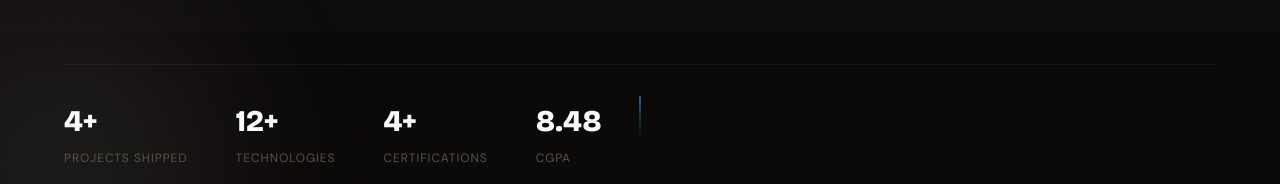
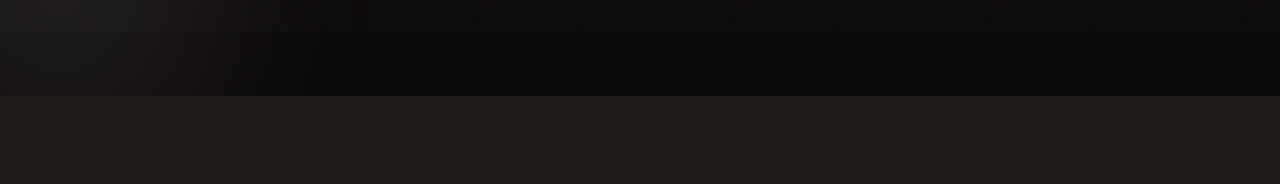
Before and after one commit to rahulm820/Portfolio, a React (Vite) app: page / in a window 1280 px wide. Shown: the part 768-952 px from the top of the page. Built offline with nearby package versions, Linux system fonts and the light colour scheme.

Commit message:
Fixed pipeline failure node 20 cahnged to 24

```diff
--- a/index.html
+++ b/index.html
@@ -26,7 +26,7 @@
     href="https://fonts.googleapis.com/css2?family=Bricolage+Grotesque:opsz,wght@12..96,400;12..96,600;12..96,700;12..96,800&family=DM+Sans:ital,opsz,wght@0,9..40,300;0,9..40,400;0,9..40,500;0,9..40,600;0,9..40,700;1,9..40,400&family=JetBrains+Mono:wght@400;500;600&display=swap"
     rel="stylesheet" />
 
-  <link rel="icon" type="image/svg+xml" href="/vite.svg" />
+  <link rel="icon" type="image/svg+xml" href="/rm-logo.svg" />
 </head>
 
 <body>
--- a/src/components/Hero.jsx
+++ b/src/components/Hero.jsx
@@ -1,4 +1,4 @@
-import { useEffect, useRef, useState } from 'react';
+import { useEffect, useRef } from 'react';
 import profileImg from '../assets/profile.png';
 import resumePdf from '../assets/Rahul Madhawani.pdf';
 import './hero.css';
@@ -31,45 +31,6 @@
   { name: 'HackerRank', url: 'https://www.hackerrank.com/profile/rahulmadhawani21', icon: 'hackerrank' },
   { name: 'GitHub', url: 'https://github.com/rahulm820', icon: 'github', color: '888888' },
 ];
-
-const stats = [
-  { value: 4, suffix: '+', label: 'Projects Shipped' },
-  { value: 12, suffix: '+', label: 'Technologies' },
-  { value: 4, suffix: '+', label: 'Certifications' },
-  { value: 8.48, suffix: '', label: 'CGPA' },
-];
-
-function useCountUp(target, duration = 1500) {
-  const [count, setCount] = useState(0);
-  const [started, setStarted] = useState(false);
-  const ref = useRef(null);
-  const isFloat = target % 1 !== 0;
-
-  useEffect(() => {
-    const el = ref.current;
-    if (!el) return;
-    const observer = new IntersectionObserver(
-      ([entry]) => { if (entry.isIntersecting) { setStarted(true); observer.disconnect(); } },
-      { threshold: 0.5 }
-    );
-    observer.observe(el);
-    return () => observer.disconnect();
-  }, []);
-
-  useEffect(() => {
-    if (!started) return;
-    let start = 0;
-    const step = target / (duration / 16);
-    const interval = setInterval(() => {
-      start += step;
-      if (start >= target) { setCount(target); clearInterval(interval); }
-      else setCount(isFloat ? parseFloat(start.toFixed(2)) : Math.floor(start));
-    }, 16);
-    return () => clearInterval(interval);
-  }, [started, target, duration, isFloat]);
-
-  return { count, ref };
-}
 
 export default function Hero() {
   const roleIdx = useRef(0);
@@ -108,8 +69,6 @@
     tick();
     return () => clearTimeout(timeout);
   }, []);
-
-  const counters = stats.map(s => useCountUp(s.value));
 
   return (
     <section id="home" className="hero section">
@@ -198,18 +157,6 @@
           </div>
         </div>
 
-        {/* Stats strip */}
-        <div className="stats-strip reveal">
-          {stats.map((s, i) => (
-            <div className="stat-item" key={s.label} ref={counters[i].ref}>
-              <span className="stat-value">
-                {counters[i].count}{s.suffix}
-              </span>
-              <span className="stat-label">{s.label}</span>
-            </div>
-          ))}
-        </div>
-
         {/* Scroll indicator */}
         <div className="scroll-indicator" aria-hidden="true">
           <div className="scroll-line" />
```
Also changed, not shown: public/rm-logo.svg (added).
